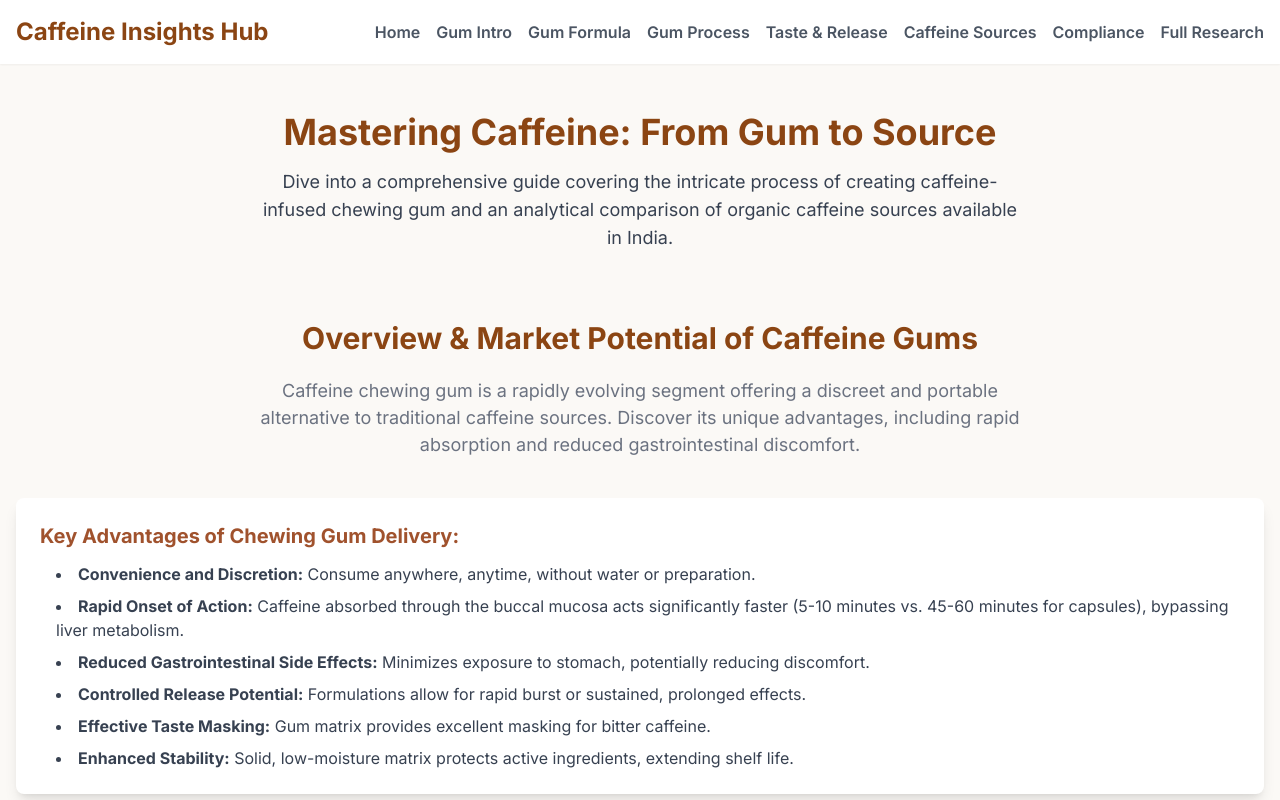
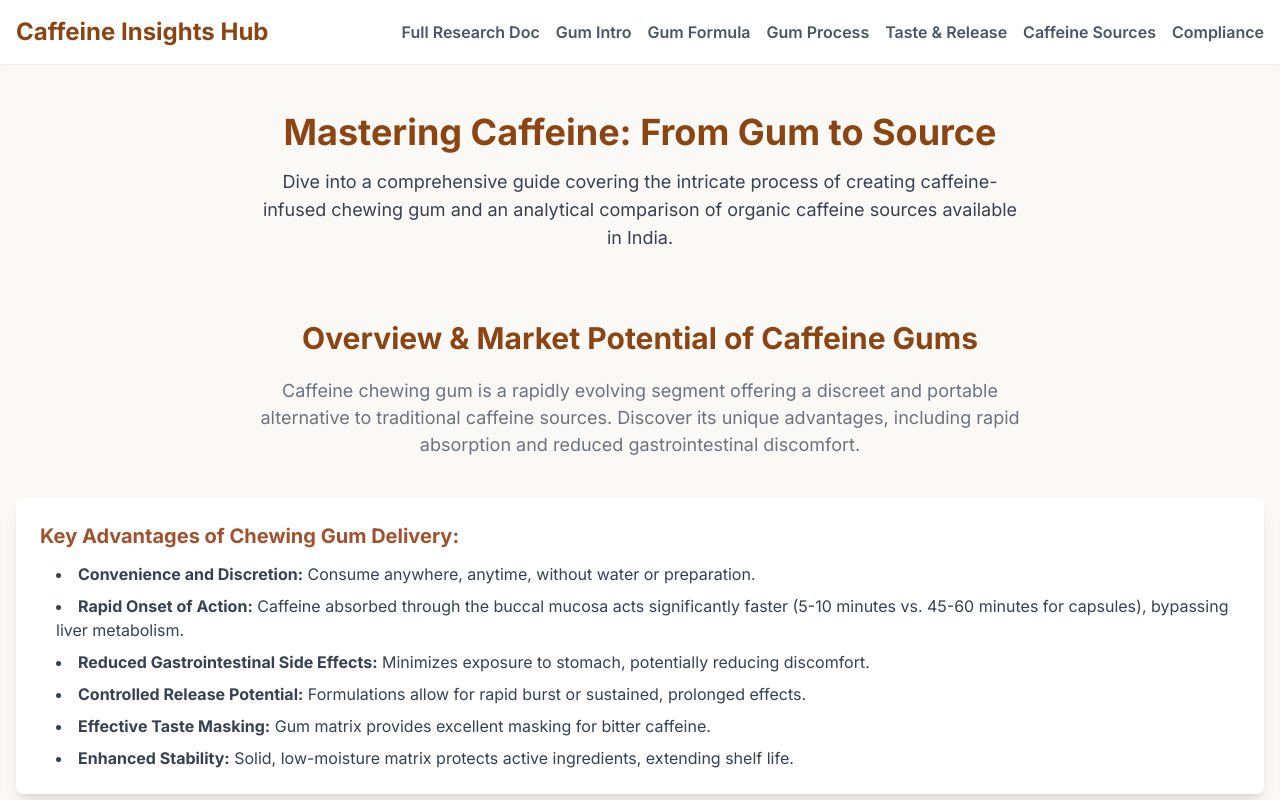
Before and after one commit to ankay212000/CaffeineGums, a plain HTML site: page index.html in a window 1280 px wide. Shown: the top 800 px of the page. Drawn offline with nearby package versions, Linux system fonts and the light colour scheme.

Commit message:
Update index.html

```diff
--- a/index.html
+++ b/index.html
@@ -111,14 +111,13 @@
         <div class="container mx-auto px-4 py-4 flex justify-between items-center">
             <h1 class="text-xl md:text-2xl font-bold text-[#8B4513]">Caffeine Insights Hub</h1>
             <nav class="hidden md:flex space-x-4">
-                <a href="#hero-main" class="text-gray-600 hover:text-[#8B4513] font-semibold">Home</a>
+                <a href = "https://docs.google.com/document/d/17IJ8LMiJP4tiZqh5_jZtnhQYQRM4CAlj_df1l9PJzd4" target="_blank" rel="noopener noreferrer" class="text-gray-600 hover:text-[#8B4513] font-semibold"> Full Research Doc </a>
                 <a href="#gum-overview" class="text-gray-600 hover:text-[#8B4513] font-semibold">Gum Intro</a>
                 <a href="#formulation" class="text-gray-600 hover:text-[#8B4513] font-semibold">Gum Formula</a>
                 <a href="#manufacturing" class="text-gray-600 hover:text-[#8B4513] font-semibold">Gum Process</a>
                 <a href="#taste-release" class="text-gray-600 hover:text-[#8B4513] font-semibold">Taste & Release</a>
                 <a href="#explorer-organic" class="text-gray-600 hover:text-[#8B4513] font-semibold">Caffeine Sources</a>
                 <a href="#compliance-gum" class="text-gray-600 hover:text-[#8B4513] font-semibold">Compliance</a>
-                <a href = "https://docs.google.com/document/d/17IJ8LMiJP4tiZqh5_jZtnhQYQRM4CAlj_df1l9PJzd4" target="_blank" rel="noopener noreferrer" class="text-gray-600 hover:text-[#8B4513] font-semibold"> Full Research </a>
             </nav>
         </div>
     </header>
```
